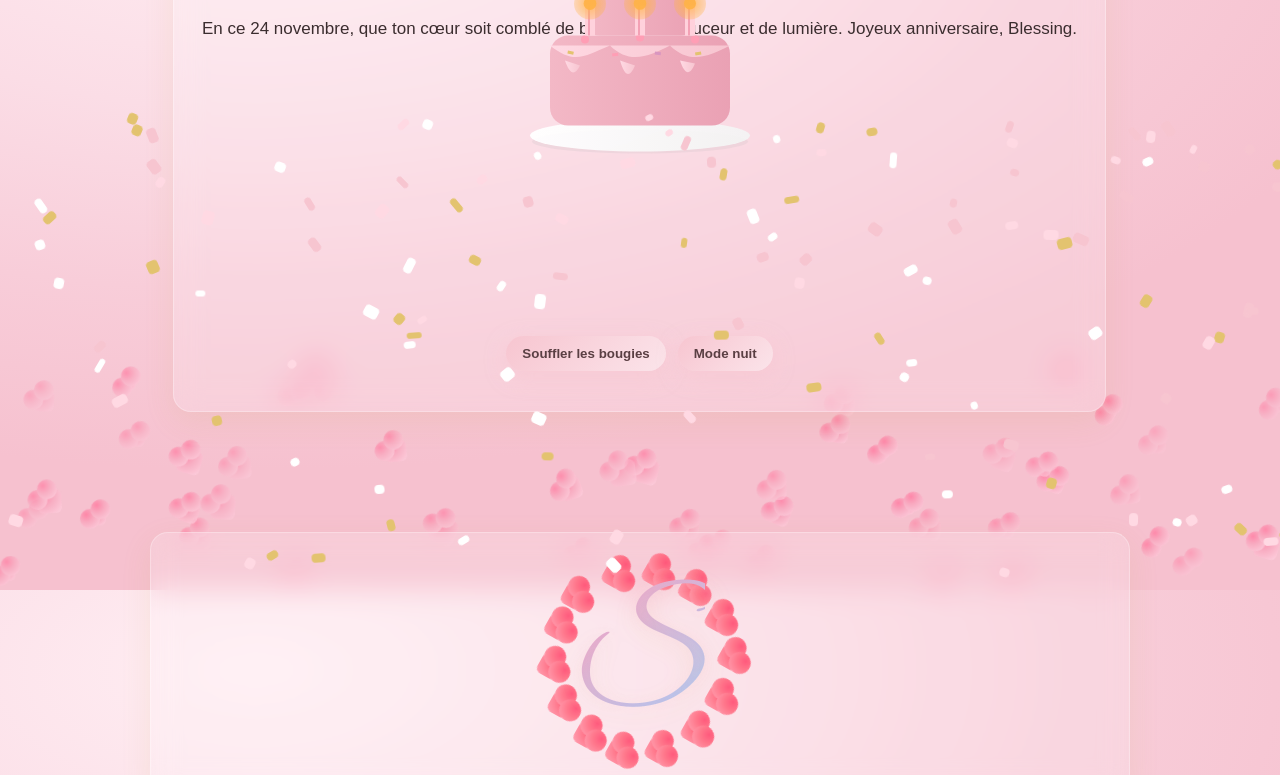
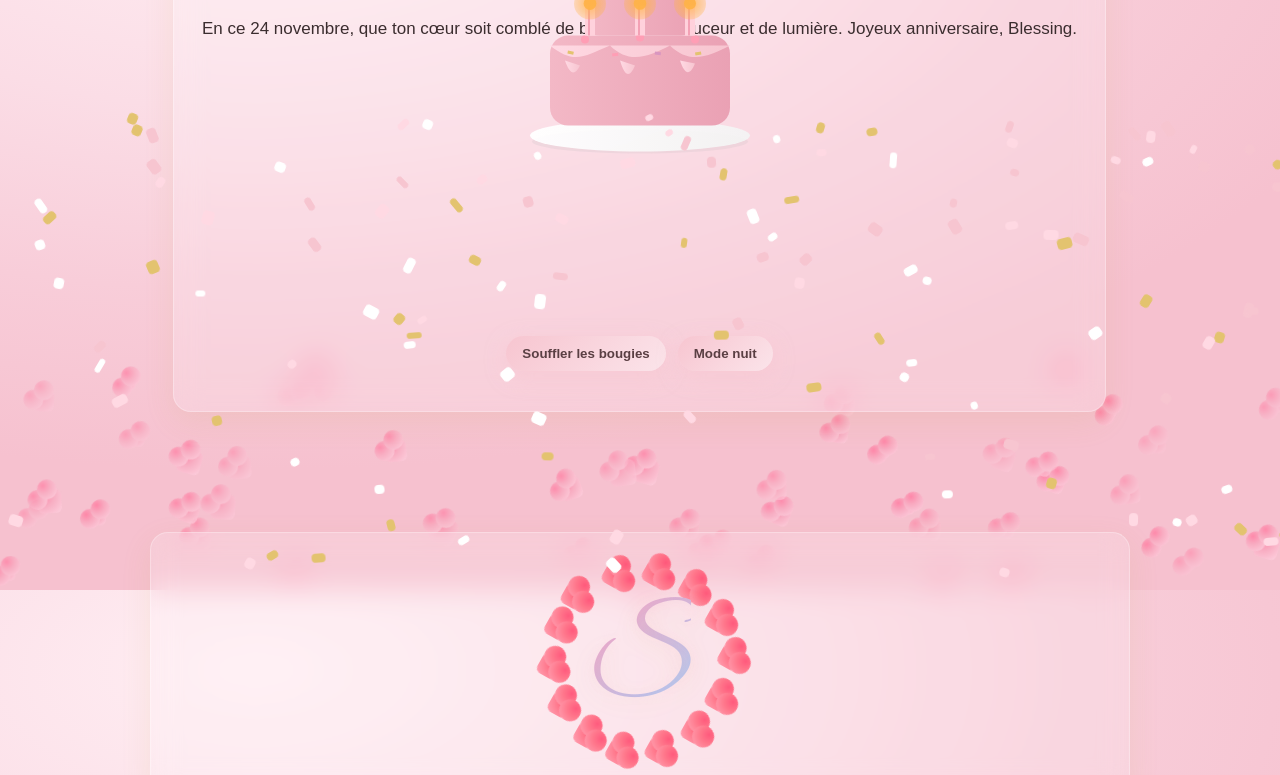
Before and after one commit to Opera77/annive, a plain HTML site: page index.html in a window 1280 px wide. Shown: the part 210-985 px from the top of the page. Drawn offline with nearby package versions, Linux system fonts and the light colour scheme; animation ran at ten frames a second.

Commit message:
Decrease font size of initial letters in CSS

```diff
--- a/style.css
+++ b/style.css
@@ -47,7 +47,7 @@ body {
 
 #initials-orbit { position: absolute; width: 220px; height: 220px; left: 50%; top: 50%; transform: translate(-50%, -50%); z-index: 1; }
 .initials-wrap { position: relative; height: 260px; display: flex; align-items: center; justify-content: center; }
-.initial-letter { font-family: "Great Vibes", cursive; font-size: 140px; background: linear-gradient(135deg, #ff9bbb, #9ad0ff); -webkit-background-clip: text; background-clip: text; color: transparent; text-shadow: 0 6px 24px rgba(201,167,71,0.12), 0 0 10px rgba(249,210,224,0.28); position: absolute; left: 50%; top: 50%; transform: translate(-50%, -50%); z-index: 2; }
+.initial-letter { font-family: "Great Vibes", cursive; font-size: 110px; background: linear-gradient(135deg, #ff9bbb, #9ad0ff); -webkit-background-clip: text; background-clip: text; color: transparent; text-shadow: 0 6px 24px rgba(201,167,71,0.12), 0 0 10px rgba(249,210,224,0.28); position: absolute; left: 50%; top: 50%; transform: translate(-50%, -50%); z-index: 2; }
 
 #hero {
   display: flex;
```
